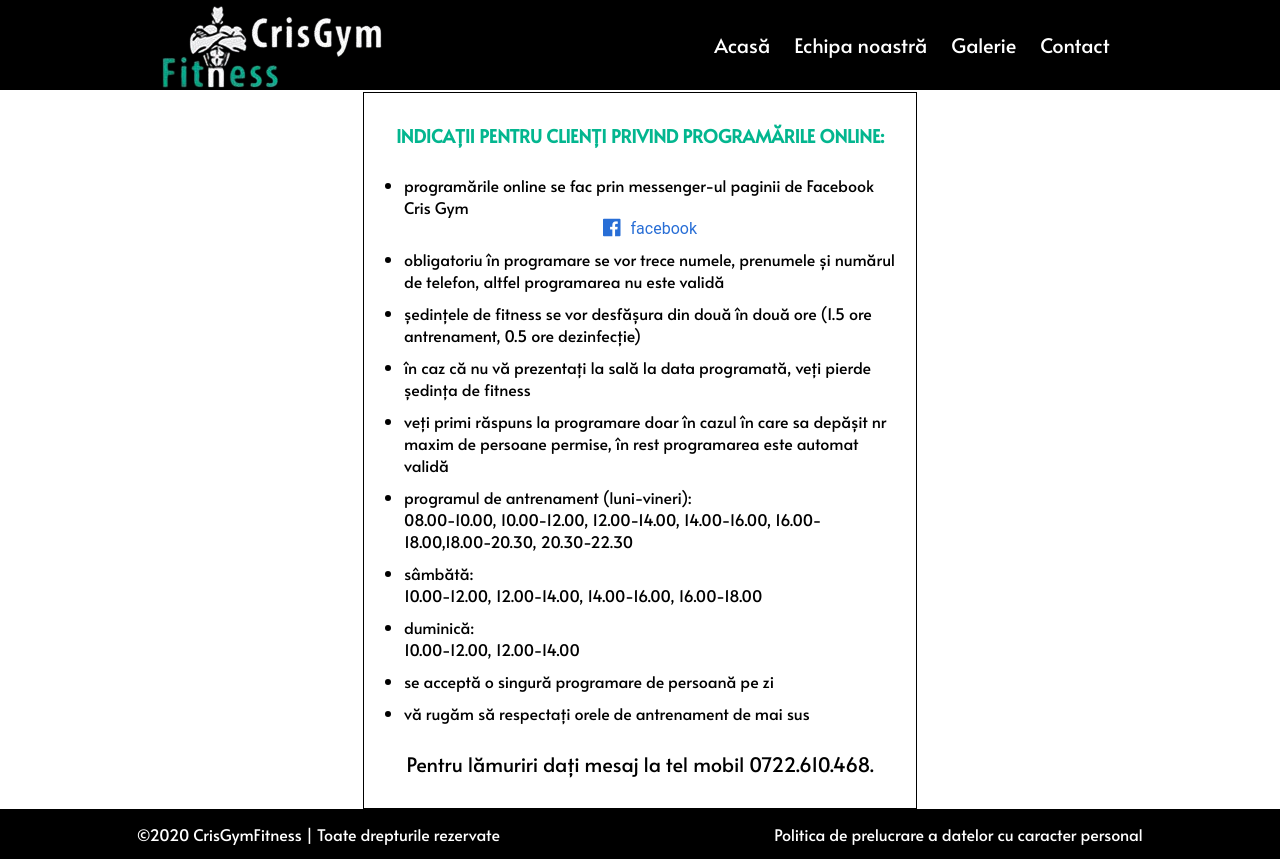
After one commit to cosmingamanusi/crisgym, a PHP site: page /regulament.html in a window 1280 px wide. The commit adds this page. Run offline with PHP 8.4, Linux system fonts and the light colour scheme; some libraries are stand-ins or nearby versions.

Commit message:
added gym rules during covid section

```diff
--- /dev/null
+++ b/regulament.html
@@ -0,0 +1,99 @@
+<!DOCTYPE html>
+<html lang="en">
+
+<head>
+    <meta charset="UTF-8">
+    <meta name="viewport" content="width=device-width, initial-scale=1.0">
+    <title>Cris Gym Fitness</title>
+    <link rel="stylesheet" type="text/css" href="resources/style/style.css">
+    <link rel="icon" type="image/jpg" href="resources/photos/favicon.jpg" />
+
+    <!-- Font -->
+    <link href="https://fonts.googleapis.com/css2?family=Alata&display=swap" rel="stylesheet">
+    <!-- Awesome fonts -->
+    <link rel="stylesheet" href="https://use.fontawesome.com/releases/v5.3.1/css/all.css"
+        integrity="sha384-mzrmE5qonljUremFsqc01SB46JvROS7bZs3IO2EmfFsd15uHvIt+Y8vEf7N7fWAU" crossorigin="anonymous">
+
+    <!-- Bootstrap -->
+</head>
+
+<body>
+    <!-- Navbar -->
+    <div id="nav-bar" class="nav-bar-black flexbox-container-nav">
+        <div class="logo flexbox-item">
+            <a href="/"><img src="resources/photos/logo.jpg" alt="logo"></a>
+        </div>
+        <div class="menu flexbox-item">
+            <ul style="list-style-type: circle;">
+                <li><a href="#">Acasă</a></li>
+                <li><a href="/echipa-noastra.html">Echipa noastră</a></li>
+                <li><a href="/galerie.html">Galerie</a></li>
+                <li><a href="#contact">Contact</a></li>
+            </ul>
+        </div>
+
+        <button id="dropdown" class="dropdown flexbox-item">
+            <svg id="dropdown-menu" width="5em" height="5em" viewBox="0 0 16 16" class="bi bi-list" fill="currentColor"
+                style="color:white;" xmlns="http://www.w3.org/2000/svg">
+                <path fill-rule="evenodd"
+                    d="M2.5 11.5A.5.5 0 0 1 3 11h10a.5.5 0 0 1 0 1H3a.5.5 0 0 1-.5-.5zm0-4A.5.5 0 0 1 3 7h10a.5.5 0 0 1 0 1H3a.5.5 0 0 1-.5-.5zm0-4A.5.5 0 0 1 3 3h10a.5.5 0 0 1 0 1H3a.5.5 0 0 1-.5-.5z" />
+            </svg>
+        </button>
+        <div class="dropdown-content" id="dropdown-content">
+            <ul>
+                <li class="dropdown-li"><a href="#">Acasă</a></li>
+                <li><a href="/echipa-noastra.html">Echipa noastră</a></li>
+                <li><a href="/galerie.html">Galerie</a></li>
+                <li><a href="#contact">Contact</a></li>
+            </ul>
+        </div>
+    </div>
+
+    <div class="description flexbox-container">
+        <div class="flexbox-item flexbox-item-1">
+            <p id="about-us-title" style="font-size: large;">INDICAȚII PENTRU CLIENȚI PRIVIND PROGRAMĂRILE ONLINE:</p>
+            <ul id="regulament">
+                <li>programările online se fac prin messenger-ul paginii de Facebook Cris Gym
+                    <div class="btn__container">
+                        <a href="https://www.facebook.com/crisgymfitness" class="btn-f no-padding">
+                            <i class="fab fa-facebook"></i>
+                            <span>facebook</span>
+                        </a>
+                    </div>
+                </li>
+                <li>obligatoriu în programare se vor trece numele, prenumele și numărul de telefon, altfel programarea
+                    nu este validă</li>
+                <li>ședințele de fitness se vor desfășura din două în două ore (1.5 ore antrenament, 0.5 ore
+                    dezinfecție)</li>
+                <li>în caz că nu vă prezentați la sală la data programată, veți pierde ședința de fitness</li>
+                <li>veți primi răspuns la programare doar în cazul în care sa depășit nr maxim de persoane permise, în
+                    rest
+                    programarea este automat validă</li>
+                <li>programul de antrenament (luni-vineri): <br>
+                    08.00-10.00, 10.00-12.00, 12.00-14.00, 14.00-16.00, 16.00-18.00,18.00-20.30, 20.30-22.30</li>
+                <li>sâmbătă: <br>
+                    10.00-12.00, 12.00-14.00, 14.00-16.00, 16.00-18.00</li>
+                <li>duminică: <br>
+                    10.00-12.00, 12.00-14.00</li>
+                <li>se acceptă o singură programare de persoană pe zi</li>
+                <li>vă rugăm să respectați orele de antrenament de mai sus</li>
+            </ul>
+            <p>Pentru lămuriri dați mesaj la tel mobil 0722.610.468.</p>
+        </div>
+    </div>
+
+    <script src="resources/javascript/main.js"></script>
+</body>
+
+<footer>
+    <div class="footer flexbox-container">
+        <div class="flexbox-item">
+            &copy;2020 CrisGymFitness | Toate drepturile rezervate
+        </div>
+        <div class="flexbox-item">
+            <a href="">Politica de prelucrare a datelor cu caracter personal</a>
+        </div>
+    </div>
+</footer>
+
+</html>
--- a/resources/style/style.css
+++ b/resources/style/style.css
@@ -238,7 +238,7 @@ box-shadow: 0px 10px 30px rgba(0,0,0,0.10);
   .subtitle{
     display: flex;
     justify-content: center;
-    font-size: 35px;
+    font-size: 28px;
     margin: 10px 0;
     color: rgb(3, 182, 143);
   }
@@ -279,6 +279,16 @@ box-shadow: 0px 10px 30px rgba(0,0,0,0.10);
   }
 
   /*---------------------------------------
+      Regulament
+  ---------------------------------------*/
+  .flexbox-item-regulament{
+    border: solid;
+    border-color: black;
+    border-width: 1px;
+    padding: 20px;
+  }
+
+  /*---------------------------------------
       Contact
   ---------------------------------------*/
   .contact{
@@ -300,6 +310,17 @@ box-shadow: 0px 10px 30px rgba(0,0,0,0.10);
   .media h1{
     margin-bottom: 20px;
   }
+
+/*---------------------------------------
+    Regulament page
+---------------------------------------*/
+#regulament{
+  padding-left: 20px;
+}
+
+#regulament li{
+  margin: 10px 0;
+}
 
 /*---------------------------------------
     Trainers page
@@ -501,6 +522,10 @@ box-shadow: 0px 10px 30px rgba(0,0,0,0.10);
   margin: 0;
 }
 
+.no-padding{
+  padding: 0;
+}
+
 /*---------------------------------------
     Media Querry
 ---------------------------------------*/
```
Also changed, not shown: index.html (+6 -1 lines).
